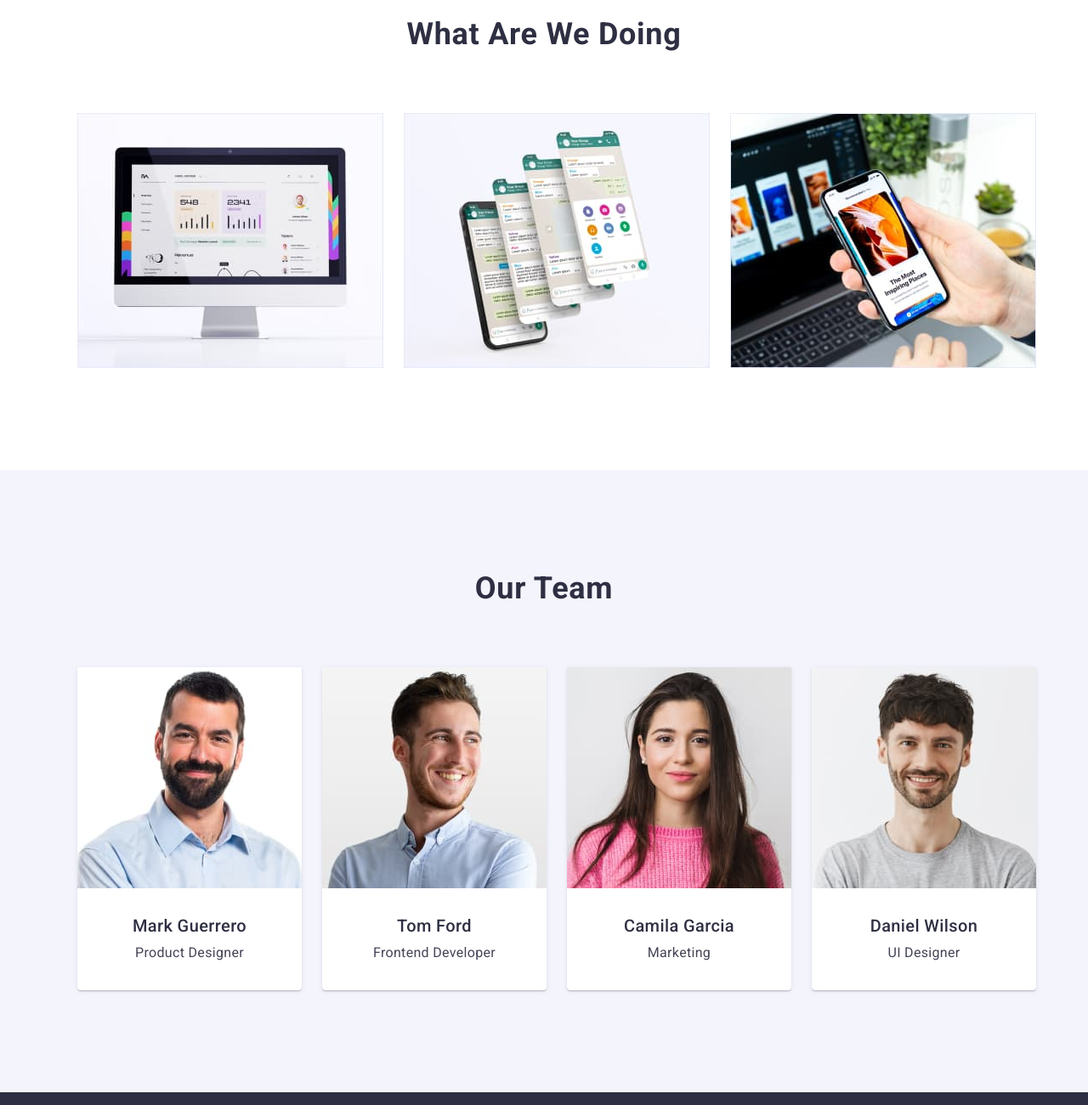
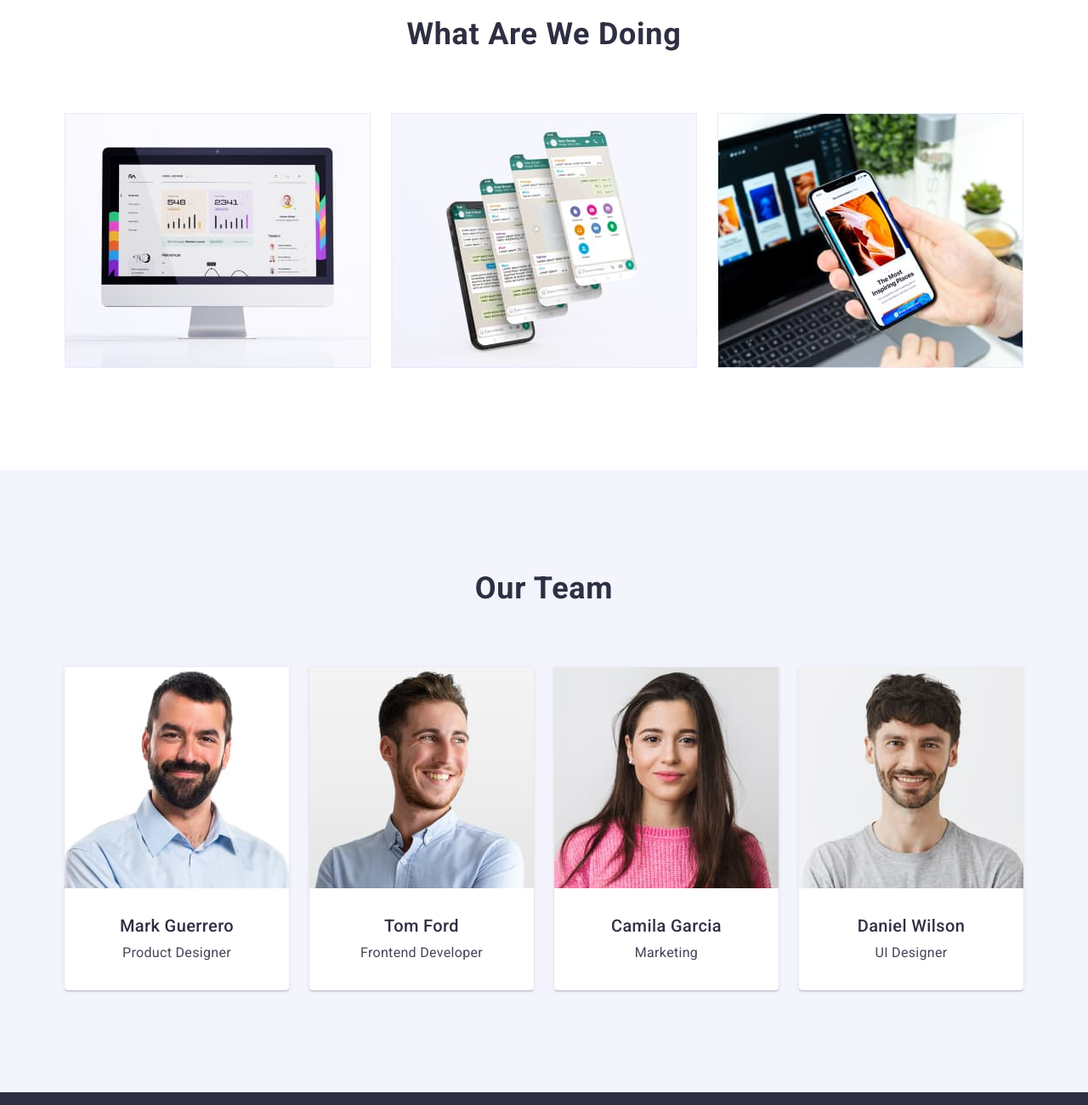
Before and after one commit to anastasiia-natina/goit-markup-hw-03, a plain HTML site: page index.html in a window 1280 px wide. Shown: the part 1140-2440 px from the top of the page at 85% size. Drawn offline with nearby package versions, Linux system fonts and the light colour scheme.

Commit message:
updating calc

```diff
--- a/css/styles.css
+++ b/css/styles.css
@@ -229,6 +229,7 @@ img {
   border-radius: 0px 0px 4px 4px;
   box-shadow: 0px 2px 1px 0px rgba(46, 47, 66, 0.08), 0px 1px 1px 0px rgba(46, 47, 66, 0.16),
     0px 1px 6px 0px rgba(46, 47, 66, 0.08);
+  overflow: hidden;
 }
 .team-headline {
   text-align: center;
@@ -262,7 +263,7 @@ img {
   padding: 100px 0;
 }
 .logo-footer {
-  display: block;
+  display: inline-block;
   margin-bottom: 16px;
   font-family: Raleway, sans-serif;
   font-size: 18px;
--- a/index.html
+++ b/index.html
@@ -83,7 +83,7 @@
       <section class="works">
         <div class="container">
           <h2 class="works-headline">What are we doing</h2>
-          <ul class="works-list list container">
+          <ul class="works-list list">
             <li class="works-list-item">
               <img class="works-list-img" src="./images/images-main/img1.jpg" alt="screen" width="360" height="300" />
             </li>
@@ -99,7 +99,7 @@
       <section class="team">
         <div class="container">
           <h2 class="team-headline">Our Team</h2>
-          <ul class="team-list list container">
+          <ul class="team-list list">
             <li class="team-member">
               <img
                 class="team-member-img"
```
